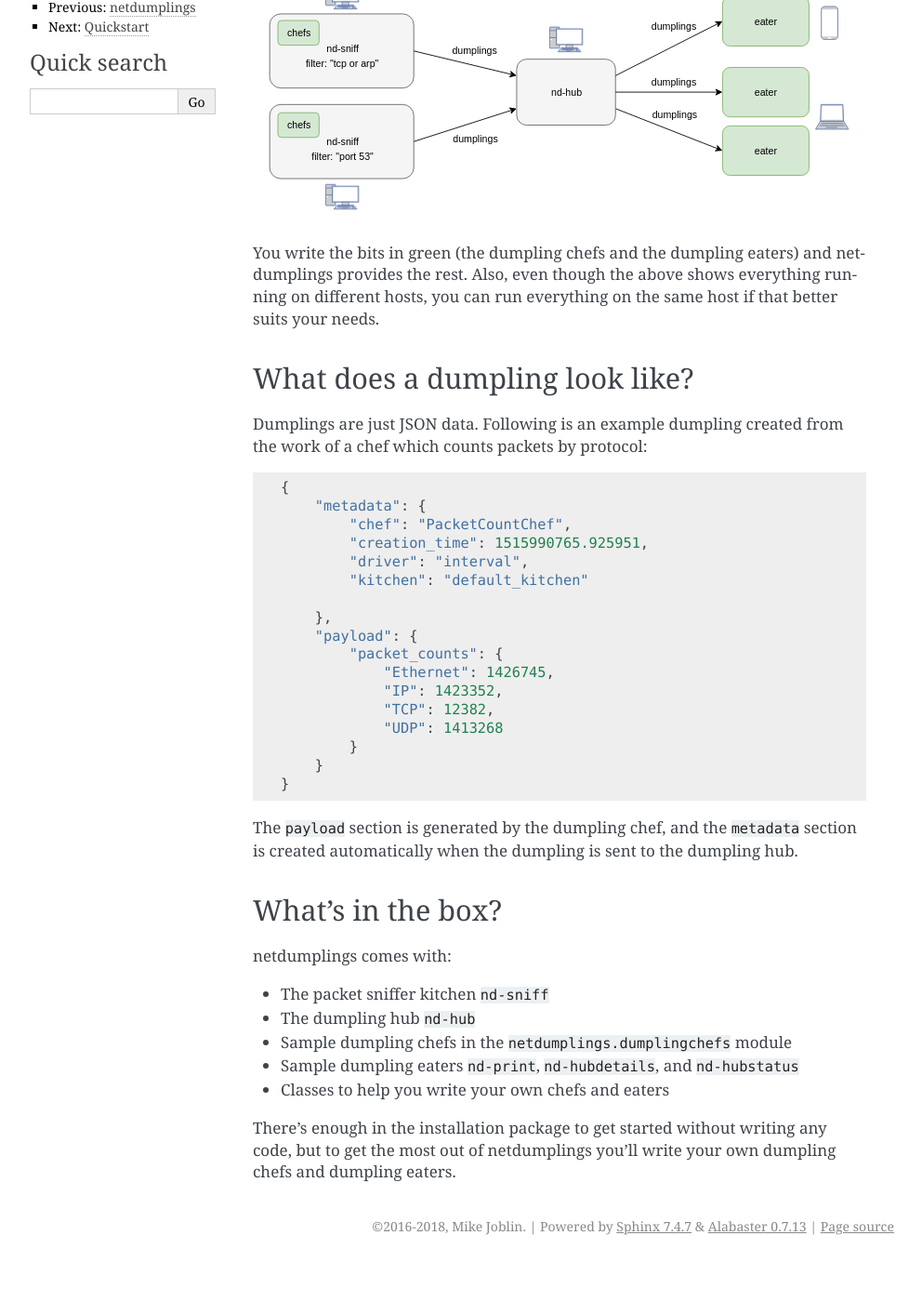
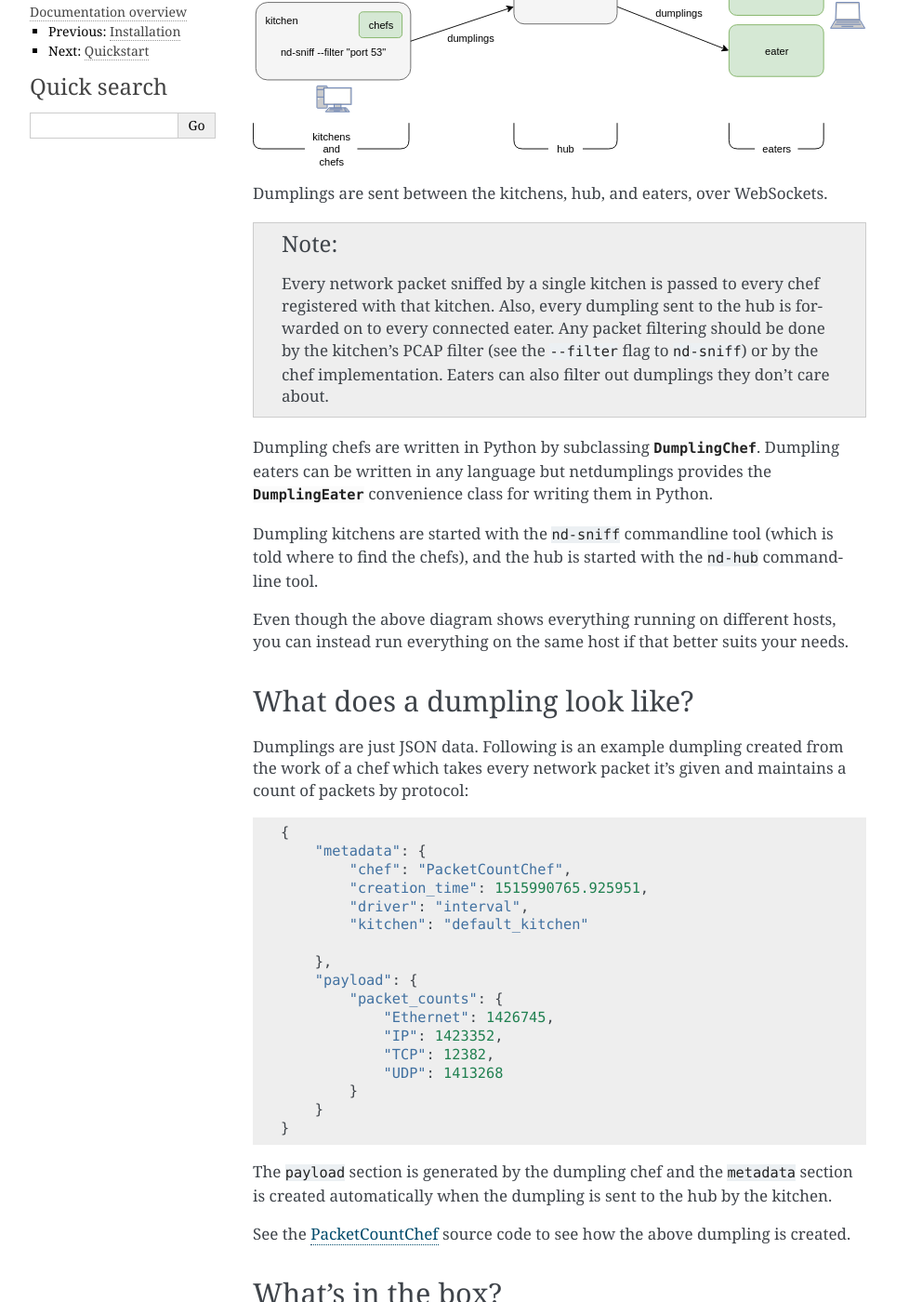
Before and after one commit to mjoblin/netdumplings, a Sphinx documentation site: the page built from docs/pages/overview.rst, in a window 1280 px wide and 1400 px high, scrolled down 650 px. Shown: the whole window at 93% size, without its empty margins (148-1140 px from the left). Built offline with Sphinx 7.4.7, drawn with Linux system fonts in a browser that asks for light colours; before the commit the page ends 2008 px from its top, so only the background shows below that; some of the changed text lies outside the part shown.

Commit message:
Continue with documentation updates

```diff
--- a/docs/pages/overview.rst
+++ b/docs/pages/overview.rst
@@ -13,31 +15,40 @@ to a single **dumpling hub**, which forwards them on to any connected
 **dumpling eaters** for display or for any other sort of processing or
 visualization.
 
-Dumplings are sent between the sniffer kitchens, hub, and eaters, over
-WebSockets.
-
-Dumpling chefs are written in Python and are registered with the sniffer
-kitchens. Dumpling eaters can be written in any language but netdumplings
-provides a convenience class for writing them in Python.
-
-Dumpling sniffer kitchens are started with the ``nd-sniff`` commandline tool,
-and the dumpling hub is started with the ``nd-hub`` commandline tool.
-
-The result looks something like this:
+The **kitchens**, **chefs**, **dumplings**, **hub**, and **eaters**, are shown
+below. You write the bits in green (the chefs and eaters) and netdumplings
+does the rest:
 
 .. image:: ../_static/overview.svg
    :align: center
 
-You write the bits in green (the dumpling chefs and the dumpling eaters) and
-netdumplings provides the rest. Also, even though the above shows everything
-running on different hosts, you can run everything on the same host if that
-better suits your needs.
+Dumplings are sent between the kitchens, hub, and eaters, over WebSockets.
+
+.. Note::
+   Every network packet sniffed by a single kitchen is passed to every chef
+   registered with that kitchen. Also, every dumpling sent to the hub is
+   forwarded on to every connected eater. Any packet filtering should be done
+   by the kitchen's PCAP filter (see the ``--filter`` flag to ``nd-sniff``) or
+   by the chef implementation. Eaters can also filter out dumplings they don't
+   care about.
+
+Dumpling chefs are written in Python by subclassing :class:`DumplingChef`.
+Dumpling eaters can be written in any language but netdumplings provides the
+:class:`DumplingEater` convenience class for writing them in Python.
+
+Dumpling kitchens are started with the ``nd-sniff`` commandline tool (which is
+told where to find the chefs), and the hub is started with the ``nd-hub``
+commandline tool.
+
+Even though the above diagram shows everything running on different hosts, you
+can instead run everything on the same host if that better suits your needs.
 
 What does a dumpling look like?
 -------------------------------
 
 Dumplings are just JSON data. Following is an example dumpling created from the
-work of a chef which counts packets by protocol: ::
+work of a chef which takes every network packet it's given and maintains a
+count of packets by protocol: ::
 
     {
         "metadata": {
@@ -57,20 +68,29 @@ work of a chef which counts packets by protocol: ::
         }
     }
 
-The ``payload`` section is generated by the dumpling chef, and the ``metadata``
-section is created automatically when the dumpling is sent to the dumpling hub.
+The ``payload`` section is generated by the dumpling chef and the ``metadata``
+section is created automatically when the dumpling is sent to the hub by the
+kitchen.
+
+See the `PacketCountChef`_ source code to see how the above dumpling is
+created.
 
 What's in the box?
 ------------------
 
 netdumplings comes with:
 
-* The packet sniffer kitchen ``nd-sniff``
-* The dumpling hub ``nd-hub``
+* The packet sniffer kitchen commandline tool ``nd-sniff``
+* The dumpling hub commandline tool ``nd-hub``
 * Sample dumpling chefs in the ``netdumplings.dumplingchefs`` module
-* Sample dumpling eaters ``nd-print``, ``nd-hubdetails``, and ``nd-hubstatus``
-* Classes to help you write your own chefs and eaters
+* Sample dumpling eater commandline tools ``nd-print``, ``nd-hubdetails``, and
+  ``nd-hubstatus``
+* Classes to help you write your own chefs and eaters: :class:`DumplingChef`
+  and :class:`DumplingEater`
 
 There's enough in the installation package to get started without writing any
-code, but to get the most out of netdumplings you'll write your own dumpling
-chefs and dumpling eaters.
+code, but to get the most out of netdumplings you'll write your own chefs and
+eaters.
+
+
+.. _PacketCountChef: https://github.com/mjoblin/netdumplings/blob/master/netdumplings/dumplingchefs/packetcountchef.py
```
Also changed, not shown: other parts of docs/pages/overview.rst (+2 -0 lines), docs/_resources/overview.xml (+1 -1 lines), docs/index.rst (+8 -35 lines), docs/pages/installation.rst (added, +77 -0 lines), docs/pages/quickstart.rst (+23 -16 lines), docs/pages/writing_chef.rst (+17 -24 lines), docs/pages/writing_eater.rst (+6 -6 lines), docs/_static/overview.svg.
